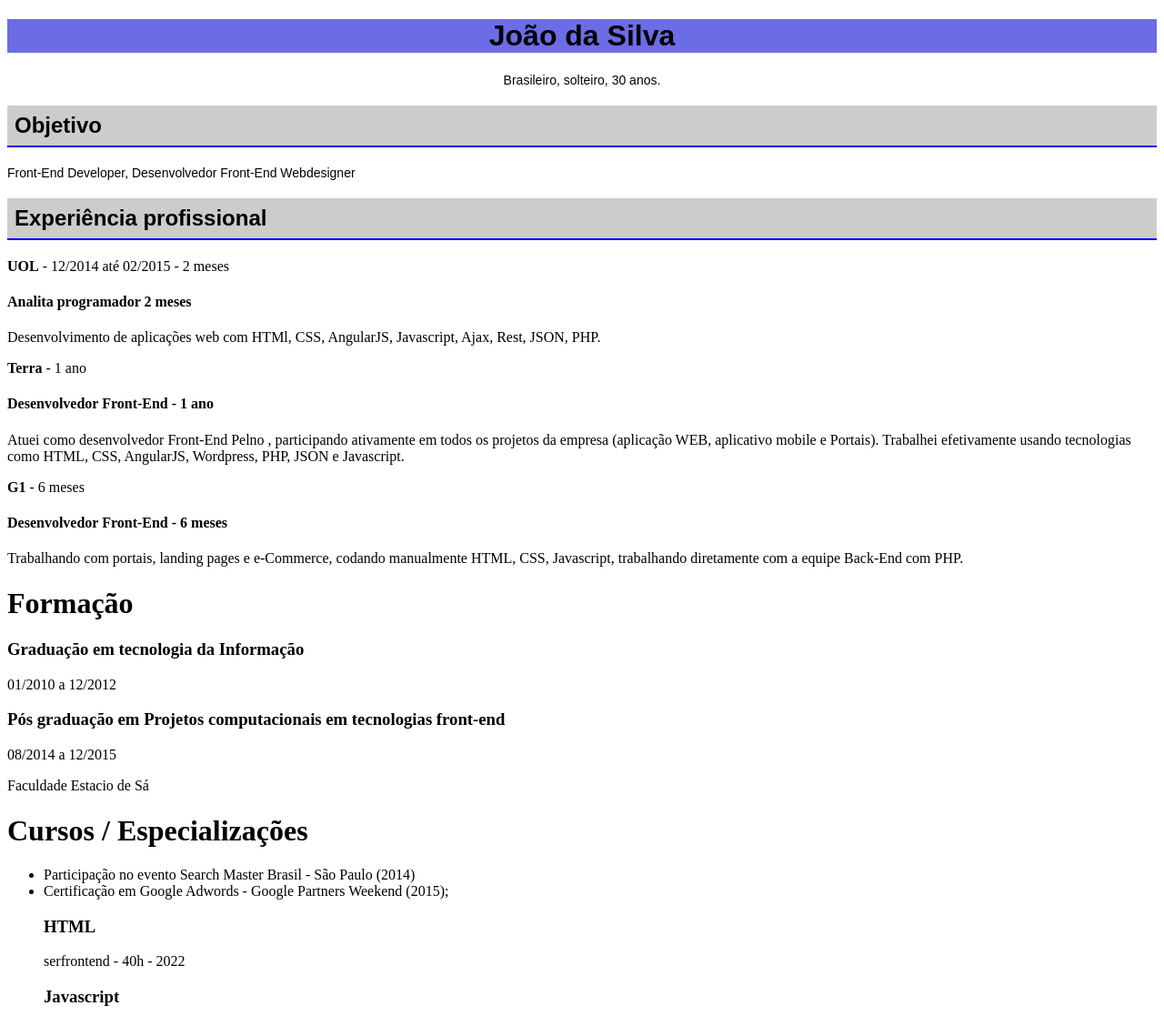
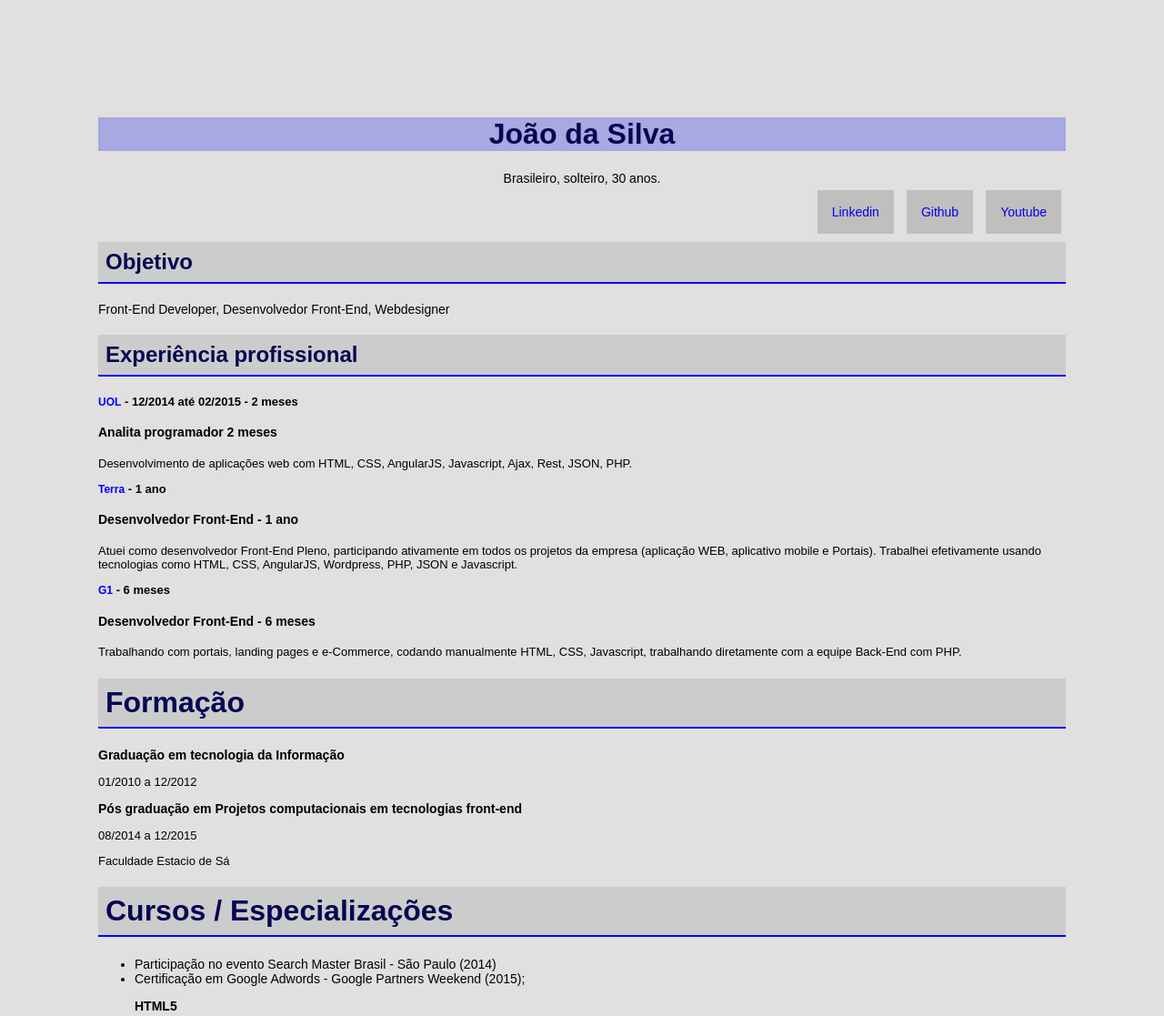
Before and after one commit to orodolfoso/CSS-Studies, a plain HTML site: page boxmodel/curriculo.html in a window 1280 px wide. Shown: the top 1117 px of the page at 91% size. Drawn offline with Linux system fonts and the light colour scheme.

Commit message:
Curriculo finalizado

```diff
--- a/boxmodel/curriculo.html
+++ b/boxmodel/curriculo.html
@@ -7,10 +7,16 @@
 </head>
 
 <style>
+    body {
+        padding: 100px;
+        background-color: #e2dfdf;
+    }
+
     .nome {
-        background-color: rgb(108, 108, 231);
+        background-color: rgb(168, 168, 226);
         text-align: center;
         font-family: sans-serif;
+        color: rgb(6, 6, 82);
     }
 
     .info {
@@ -24,11 +30,75 @@
         padding: 8px;
         border-bottom: 2px solid blue;
         font-family: sans-serif;
+        color: rgb(6, 6, 82);
     }
 
     .info1 {
         font-family: sans-serif;
         font-size: 14px;
+    }
+
+    strong {
+        font-family: sans-serif;
+        color: blue;
+        font-size: 12px;
+    }
+
+    .data {
+        font-family: sans-serif;
+        font-size: 13px;
+        font-weight: bold;
+    }
+
+    h4 {
+        font-family: sans-serif;
+        font-size: 14px;
+        font-weight: 600;
+    }
+
+    .working {
+        font-family: sans-serif;
+        font-size: 13px;
+    }
+
+    h3 {
+        font-family: sans-serif;
+        font-size: 14px;
+    }
+
+    .data1 {
+        font-family: sans-serif;
+        font-weight: 100;
+        font-size: 13px;
+    }
+
+    ul li {
+        font-family: sans-serif;
+        font-size: 14px;
+    }
+
+    .nav {
+        text-align: right;
+    }
+
+    .nav li {
+        display: inline-block;
+        /* margin: 10px; */
+        padding: 5px;
+        list-style: none;
+
+    }
+
+    .nav a {
+        background-color: #c1bebe;
+        /* display: inline-block; */
+        padding: 16px;
+        text-decoration: none;
+    }
+
+    .nav a:hover {
+        background-color: #726464;
+        color: #fff;
     }
 </style>
 
@@ -38,61 +108,70 @@
     <h1 class="nome">João da Silva</h1>
     <p class="info">Brasileiro, solteiro, 30 anos.</p>
 
+    <ul class="nav">
+        <li><a href="#">Linkedin</a></li>
+        <li><a href="#">Github</a></li>
+        <li><a href="#">Youtube</a></li>
+    </ul>
+
     <h2 class="objetivo">Objetivo</h2>
 
-    <p class="info1">Front-End Developer, Desenvolvedor Front-End Webdesigner</p>
+    <p class="info1">Front-End Developer, Desenvolvedor Front-End, Webdesigner</p>
 
     <h2 class="objetivo">Experiência profissional</h2>
 
-    <p><strong>UOL</strong> - 12/2014 até 02/2015 - 2 meses</p>
+    <p class="data"><strong>UOL</strong> - 12/2014 até 02/2015 - 2 meses</p>
     <h4>Analita programador 2 meses</h4>
-    <p>Desenvolvimento de aplicações web com HTMl, CSS, AngularJS, Javascript, Ajax, Rest, JSON, PHP.</p>
+    <p class="working">Desenvolvimento de aplicações web com HTML, CSS, AngularJS, Javascript, Ajax, Rest, JSON, PHP.
+    </p>
 
-    <p><strong>Terra</strong> - 1 ano</p>
+    <p class="data"><strong>Terra</strong> - 1 ano</p>
 
     <h4>Desenvolvedor Front-End - 1 ano</h4>
 
-    <p>Atuei como desenvolvedor Front-End Pelno , participando ativamente em todos os projetos da empresa (aplicação
+    <p class="working">Atuei como desenvolvedor Front-End Pleno, participando ativamente em todos os projetos da
+        empresa (aplicação
         WEB, aplicativo mobile e Portais).
         Trabalhei efetivamente usando tecnologias como HTML, CSS, AngularJS, Wordpress, PHP, JSON e Javascript.
     </p>
 
-    <p><strong>G1</strong> - 6 meses</p>
+    <p class="data"><strong>G1</strong> - 6 meses</p>
 
     <h4>Desenvolvedor Front-End - 6 meses </h4>
 
-    <p>Trabalhando com portais, landing pages e e-Commerce, codando manualmente HTML, CSS, Javascript, trabalhando
+    <p class="working">Trabalhando com portais, landing pages e e-Commerce, codando manualmente HTML, CSS, Javascript,
+        trabalhando
         diretamente com a equipe Back-End com PHP.</p>
 
-    <h1>Formação</h1>
+    <h1 class="objetivo">Formação</h1>
 
     <h3>Graduação em tecnologia da Informação</h3>
 
-    <p>01/2010 a 12/2012</p>
+    <p class="data1">01/2010 a 12/2012</p>
 
     <h3>Pós graduação em Projetos computacionais em tecnologias front-end</h3>
 
-    <p>08/2014 a 12/2015</p>
+    <p class="data1">08/2014 a 12/2015</p>
 
-    <p>Faculdade Estacio de Sá</p>
+    <p class="working">Faculdade Estacio de Sá</p>
 
-    <h1>Cursos / Especializações</h1>
+    <h1 class="objetivo">Cursos / Especializações</h1>
     <ul>
         <li>Participação no evento Search Master Brasil - São Paulo (2014)</li>
         <li>Certificação em Google Adwords - Google Partners Weekend (2015);</li>
 
-        <h3>HTML</h3>
+        <h3>HTML5</h3>
 
-        <p>serfrontend - 40h - 2022</p>
+        <p class="working">serfrontend - 40h - 2022</p>
 
         <h3>Javascript</h3>
-        <p>serfrontend - 40h - 2022</p>
+        <p class="working">serfrontend - 40h - 2022</p>
 
         <h3>CSS</h3>
-        <p>serfrontend - 40h - 2022</p>
+        <p class="working">serfrontend - 40h - 2022</p>
 
         <h4>Idiomas</h4>
-        <p>Inglês: Básico</p>
+        <p class="working">Inglês: Básico</p>
     </ul>
 
 
```
